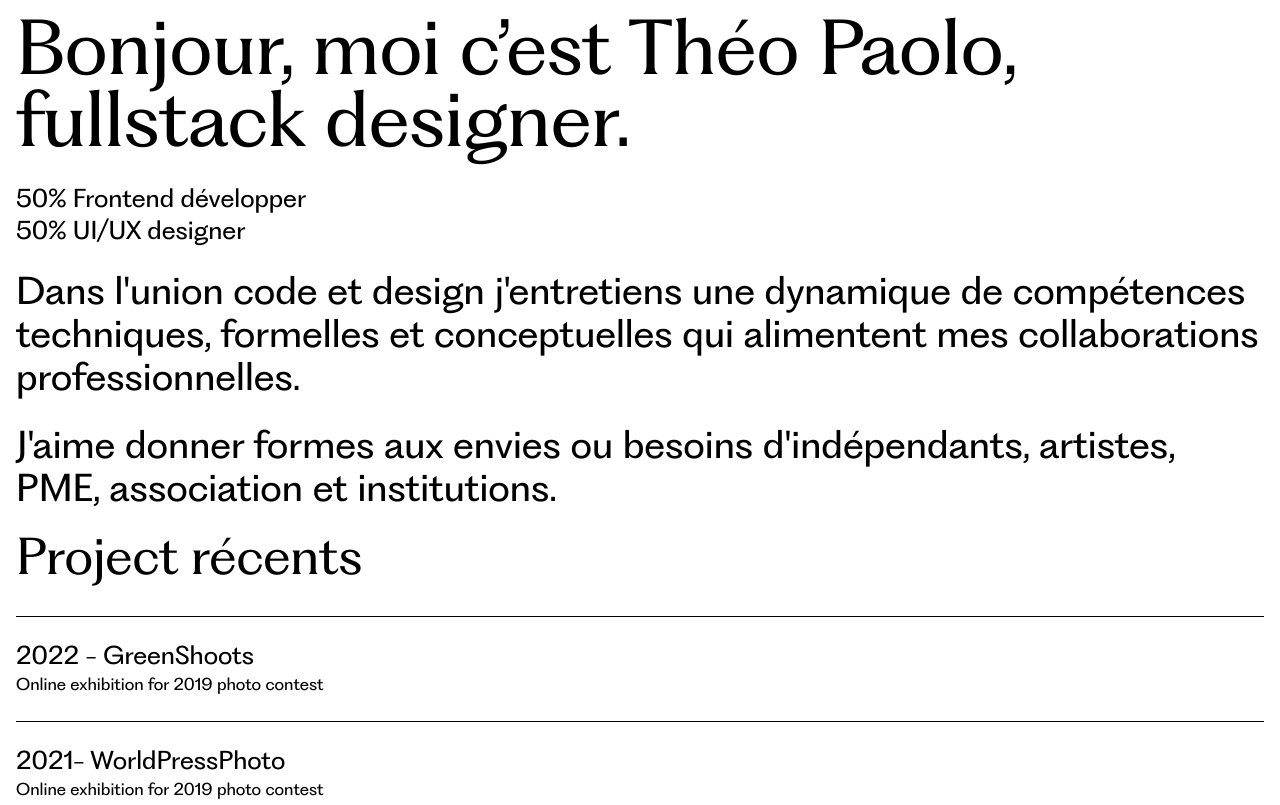
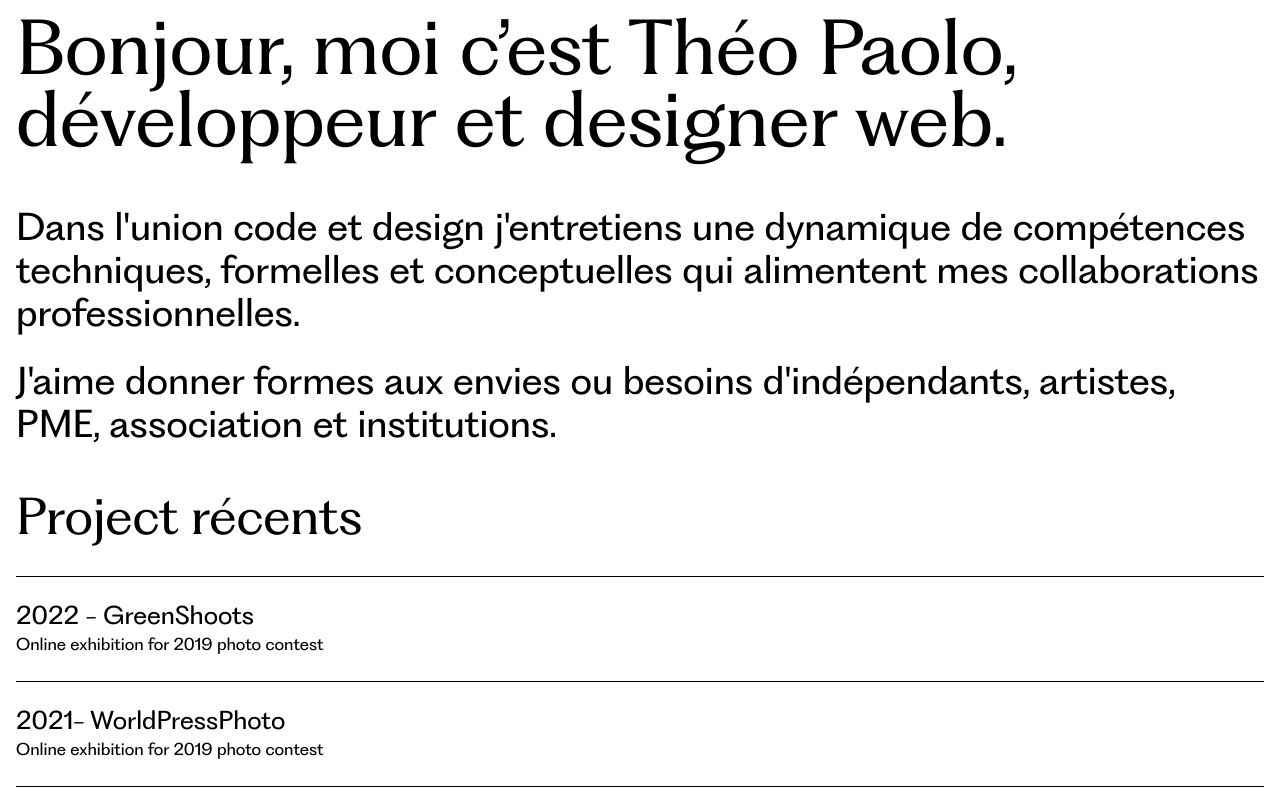
Before and after one commit to theopaolo/AstroFolio, an Astro site: page / in a window 1280 px wide. Shown: the top 805 px of the page. Built offline with nearby package versions, Linux system fonts and the light colour scheme; Astro itself is replaced by a stand-in of ours; a web font is replaced by a local one.

Commit message:
Update title

```diff
--- a/src/pages/index.astro
+++ b/src/pages/index.astro
@@ -5,15 +5,10 @@ import Project from '../components/Project.astro';
 
 <Layout title="Théo Paolo Goedert">
 	<main>
-		<h1 class="text-dynamicxl mb-6 font-serif">Bonjour, moi c’est Théo Paolo, fullstack designer.</h1>
-
-		<div class="flex flex-col mb-6">
-			<span class="text-2xl">50% Frontend développer</span>
-			<span class="text-2xl">50% UI/UX designer</span>
-		</div>
+		<h1 class="text-dynamicxl mb-12 font-serif">Bonjour, moi c’est Théo Paolo, développeur et designer web.</h1>
 
 		<p class="mb-6 text-dynamic">Dans l'union code et design j'entretiens une dynamique de compétences techniques, formelles et conceptuelles qui alimentent mes collaborations professionnelles.</p>
-		<p class="mb-6 text-dynamic">J'aime donner formes aux envies ou besoins  d'indépendants, artistes, PME, association et institutions.</p>
+		<p class="mb-12 text-dynamic">J'aime donner formes aux envies ou besoins  d'indépendants, artistes, PME, association et institutions.</p>
 
     <h2 class="mb-8 text-dynamicl font-serif">Project récents</h2>
 		<section  class="mb-8">
```
